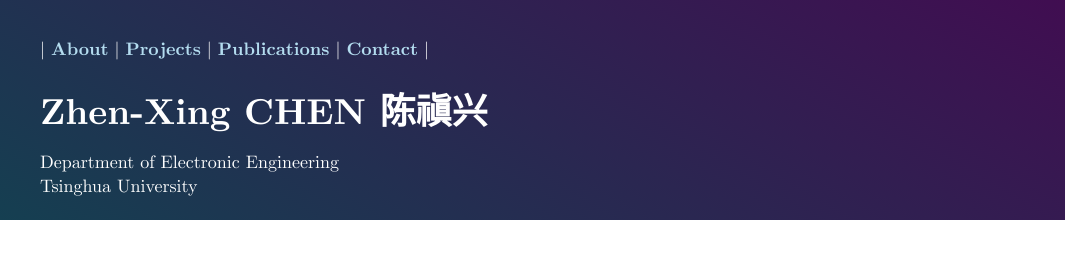
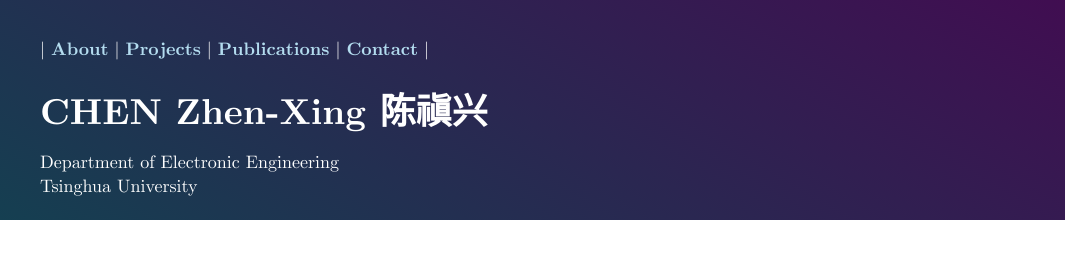
Before and after one commit to TheTenth-THU/TheTenth-THU.github.io, a plain HTML site: page index.html in a window 1280 px wide. Shown: the top 269 px of the page, 0-1065 px from the left. Drawn offline with Linux system fonts and the light colour scheme; a web font is replaced by a local one.

Commit message:
modified:   index.html

```diff
--- a/index.html
+++ b/index.html
@@ -3,7 +3,7 @@
 <head>
     <meta charset="UTF-8">
     <meta name="viewport" content="width=device-width, initial-scale=1.0">
-    <title>Academic Web Page - Your Name</title>
+    <title>Academic Web Page - CHEN Zhen-Xing</title>
     <link rel="stylesheet" href="index.css">
 </head>
 <body>
@@ -15,7 +15,7 @@
                 <a href="#publications">Publications</a> |
                 <a href="#contact">Contact</a> |
             </p>
-            <h1>Zhen-Xing CHEN  陈禛兴</h1>
+            <h1>CHEN Zhen-Xing  陈禛兴</h1>
             <p>
                 Department of Electronic Engineering<br>
                 Tsinghua University
```
